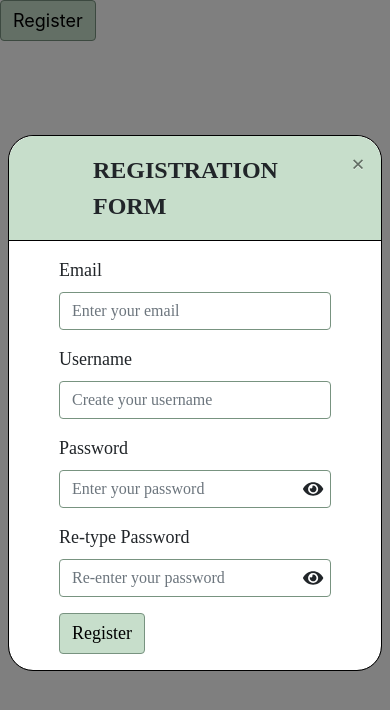
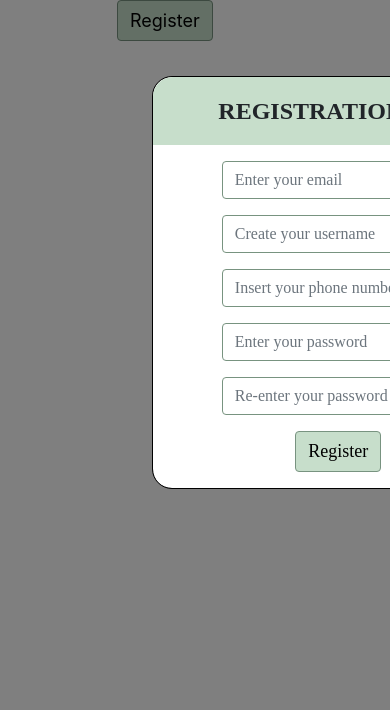
Before and after one commit to SelimAlastra/Fitness-and-Nutrition-Aggregator, a React (Create React App) app: page / in a window 390 px wide. Both pictures are taken after a click on the button "Register". Shown: the top 710 px of the page. Built offline with nearby package versions, Linux system fonts and the light colour scheme.

Commit message:
Added phone number field and style improvements.

```diff
--- a/src/client_signup.css
+++ b/src/client_signup.css
@@ -9,33 +9,36 @@
     right: 3%;
 }
 
-.modal {
-    top: 15%;
+.modal{
+    top: 8%;
+    width: 400px;
+    margin-left: 37%;
 }
 
 .modal-header {
-    border-top-left-radius: 25px;
-    border-top-right-radius: 25px;
-    background-color: #c7decb;
-    border-bottom-color: black;
+    border-top-left-radius: 20px;
+    border-top-right-radius: 20px;
+    background-color:#c7decb;
+    border-bottom: none;
 }
 
 .modal-title {
-    margin-left: 20%;
+    text-align: center;
+    margin-left: 14%;
     font-family: 'Playfair Display', serif !important;
     font-weight: bold;
 }
 
 .modal-content {
-    border-radius: 25px;
+    border-radius: 20px;
     border-color: black;
     font-family: 'Playfair Display', serif !important;
     font-size: large;
 }
 
 Form {
-    margin-left: 10%;
-    margin-right: 10%;
+    margin-left: 15%;
+    margin-right: 15%;
 
 }
 
@@ -54,4 +57,9 @@ Form {
     border-color: #789380 !important;
     box-shadow: none !important;
     font-size: large;
+    margin-left: 30%;
 }
+
+.input-feedback {
+    font-size: 16px;
+}
--- a/src/client_signup.js
+++ b/src/client_signup.js
@@ -10,6 +10,7 @@ import 'bootstrap/dist/css/bootstrap.min.css';
 import {FontAwesomeIcon} from "@fortawesome/react-fontawesome";
 import {faEye} from "@fortawesome/free-solid-svg-icons";
 import "./client_signup.css";
+
 const eye = <FontAwesomeIcon icon={faEye} />;
 
 function PopUpSignUp(){
@@ -23,10 +24,12 @@ function PopUpSignUp(){
     </Button>
 
     <Modal show={show} onHide={handleClose}>
+
       <Modal.Header closeButton>
         <Modal.Title >REGISTRATION FORM</Modal.Title>
       </Modal.Header>
       <Modal.Body> <SignUp/> </Modal.Body>
+
     </Modal>
   </>
   );
@@ -44,6 +47,9 @@ const schema = Yup.object().shape({
         .max(30, "Username is too long - should be 30 chars maximum.")
         .matches(/^[a-zA-Z0-9]*$/, "Username should not contain space or special characters.")
         .required("No username provided."),
+    phoneNumber: Yup.string()
+        .required("No phone number provided.")
+        .matches(/^\+(?:[0-9]●?){6,14}[0-9]$/, "Phone number must be valid."),
     password: Yup.string()
         .required("No password provided.")
         .min(8, "Password is too short - should be 8 chars minimum.")
@@ -64,7 +70,7 @@ const SignUp = () => {
   };
 
   const formik = useFormik({
-  initialValues:{ email: "", username: "", password: "", retypePassword: "" },
+  initialValues:{ email: "", username: "", password: "", retypePassword: "", phoneNumber: "" },
   validationSchema: schema,
   onSubmit: (values, { setSubmitting }) => {
     setTimeout(() => {
@@ -75,9 +81,8 @@ const SignUp = () => {
 });
 
 return (
-<Form onSubmit={formik.handleSubmit}>
+<Form autoComplete="off" onSubmit={formik.handleSubmit}>
 
-    <Form.Label htmlFor="email">Email</Form.Label>
     <Form.Control
         id="email"
         name="email"
@@ -93,7 +98,7 @@ return (
     )}
     <p/>
 
-    <Form.Label htmlFor="username">Username</Form.Label>
+
     <Form.Control
         id="username"
         name="username"
@@ -110,12 +115,12 @@ return (
     <p/>
 
 
-    {/* <Form.Label htmlFor="phoneNumber">Phone Number</Form.Label>
+
     <Form.Control
         id="phoneNumber"
         name="phoneNumber"
         type="text"
-        placeholder="Insert your phone number."
+        placeholder="Insert your phone number"
         value={formik.values.phoneNumber}
         onChange={formik.handleChange}
         onBlur={formik.handleBlur}
@@ -125,9 +130,9 @@ return (
     <div style={{color: "red"}} className="input-feedback">{formik.errors.phoneNumber}</div>
     )}
     <p/>
-    */}
 
-    <Form.Label htmlFor="password">Password</Form.Label>
+
+
     <div className="parent1">
     <Form.Control
         id="password"
@@ -146,7 +151,6 @@ return (
     )}
     <p/>
 
-    <Form.Label htmlFor="retypePassword">Re-type Password</Form.Label>
     <div className="parent2">
     <Form.Control
         id="retypePassword"
```
